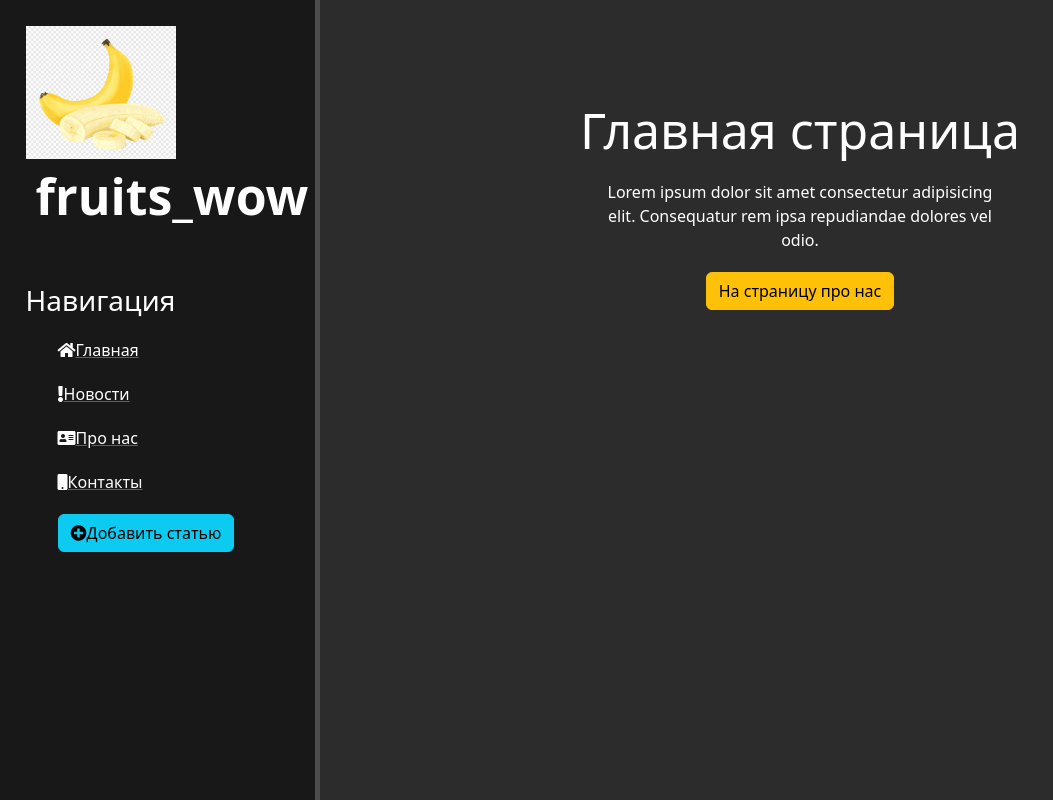
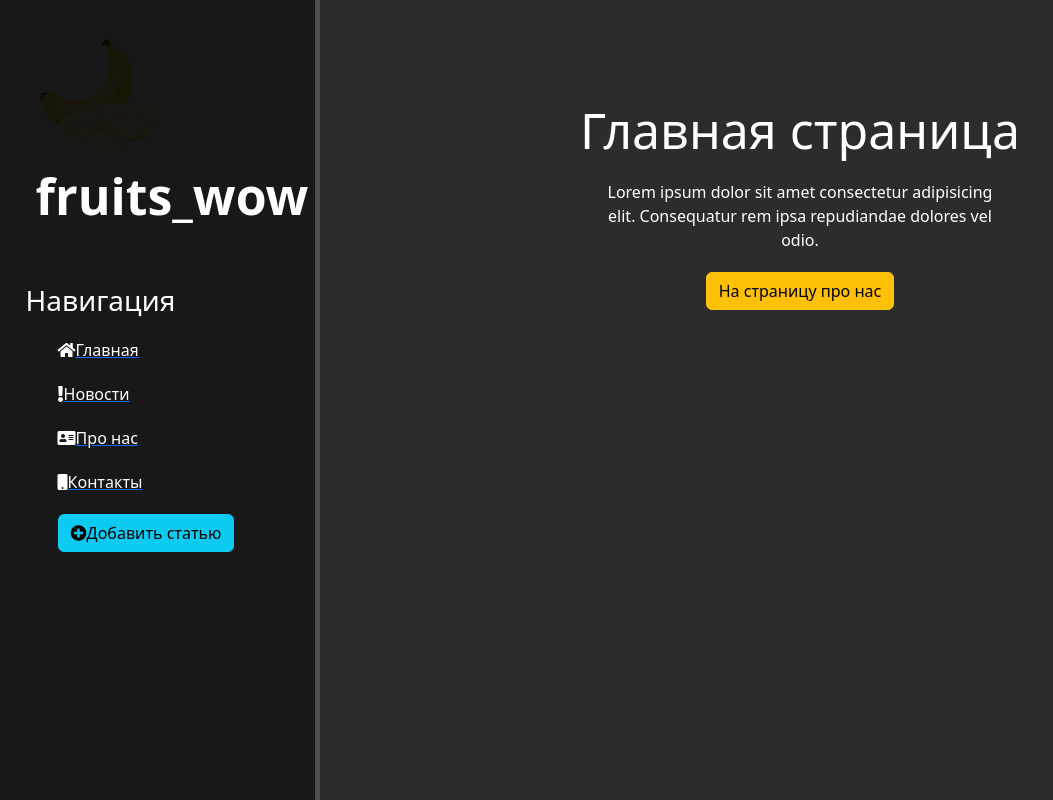
Before and after one commit to markgrg/web_fruits, a Django app: page / in a window 1280 px wide. Shown: the whole page, without its empty margins (0-1053 px from the left). Run offline with Django 5.2, Linux system fonts and the light colour scheme; some libraries are stand-ins or nearby versions.

Commit message:
Update main.css

```diff
--- a/first_site/main/static/main/css/main.css
+++ b/first_site/main/static/main/css/main.css
@@ -15,13 +15,13 @@ aside {
 aside img {
     width: 80;
     float: left;
+    mix-blend-mode: multiply;
 }
 
 aside .logo {
     font-size: 50px;
     margin-left: 10px;
     font-weight: bold;
-
 }
 
 aside h3 {
@@ -29,6 +29,7 @@ aside h3 {
 }
 
 aside ul {list-style: none}
+
 aside ul li {
     color: #fff;
     display: block;
```
